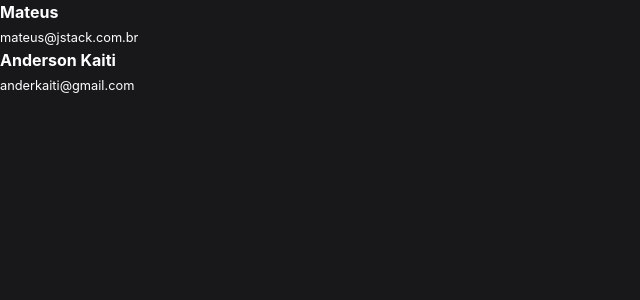
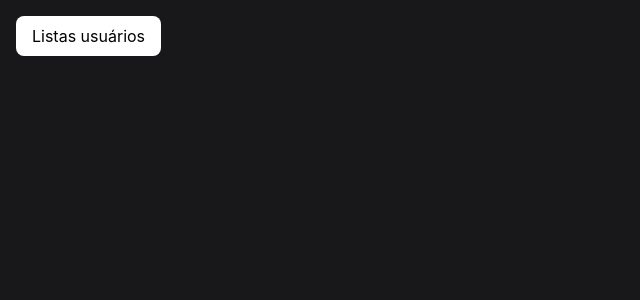
Before and after one commit to andersonkaiti/react-query-course-review, a React (Vite) app: page / in a window 1280 px wide. Shown: the top 300 px of the page, without its empty margins (0-640 px from the left). Built offline with nearby package versions, Linux system fonts and the light colour scheme; data requests are answered from the project's data file.

Commit message:
:sparkles: feat(lifecycle): explore query lifecycle states and refetch

```diff
--- a/src/users.tsx
+++ b/src/users.tsx
@@ -7,16 +7,47 @@ interface IUser {
 }
 
 export function Users() {
-  const { data } = useQuery({
+  // const [signedIn, setSignedIn] = useState(false)
+
+  const {
+    data,
+    refetch,
+    isLoading,
+    isPending: _isPending,
+    isFetching,
+  } = useQuery({
+    // propriedade reativa
+    enabled: false,
     queryKey: ['users'],
     queryFn: async (): Promise<IUser[]> => {
+      await new Promise((resolve) => setTimeout(resolve, 1500))
       const response = await fetch('http://localhost:3000/users')
       return await response.json()
     },
   })
 
+  /**
+   * isLoading: é o loading inicial.
+   * isPending: é true enquanto não houver valor no cache.
+   * isFetching: é true sempre que a queryFn é executada.
+   *
+   * isLoading = isPending && isFetching
+   */
+
   return (
-    <div>
+    <div className="p-4">
+      <button
+        type="button"
+        className="cursor-pointer rounded-lg bg-white px-4 py-2 text-black hover:bg-zinc-300"
+        // onClick={() => setSignedIn(true)}
+        onClick={() => refetch()}
+      >
+        Listas usuários
+      </button>
+
+      {isLoading && <p>Carregando...</p>}
+      {!isLoading && isFetching && <small className="block">Fetching...</small>}
+
       {data?.map((user) => (
         <div key={user.id}>
           <strong className="block">{user.name}</strong>
```
